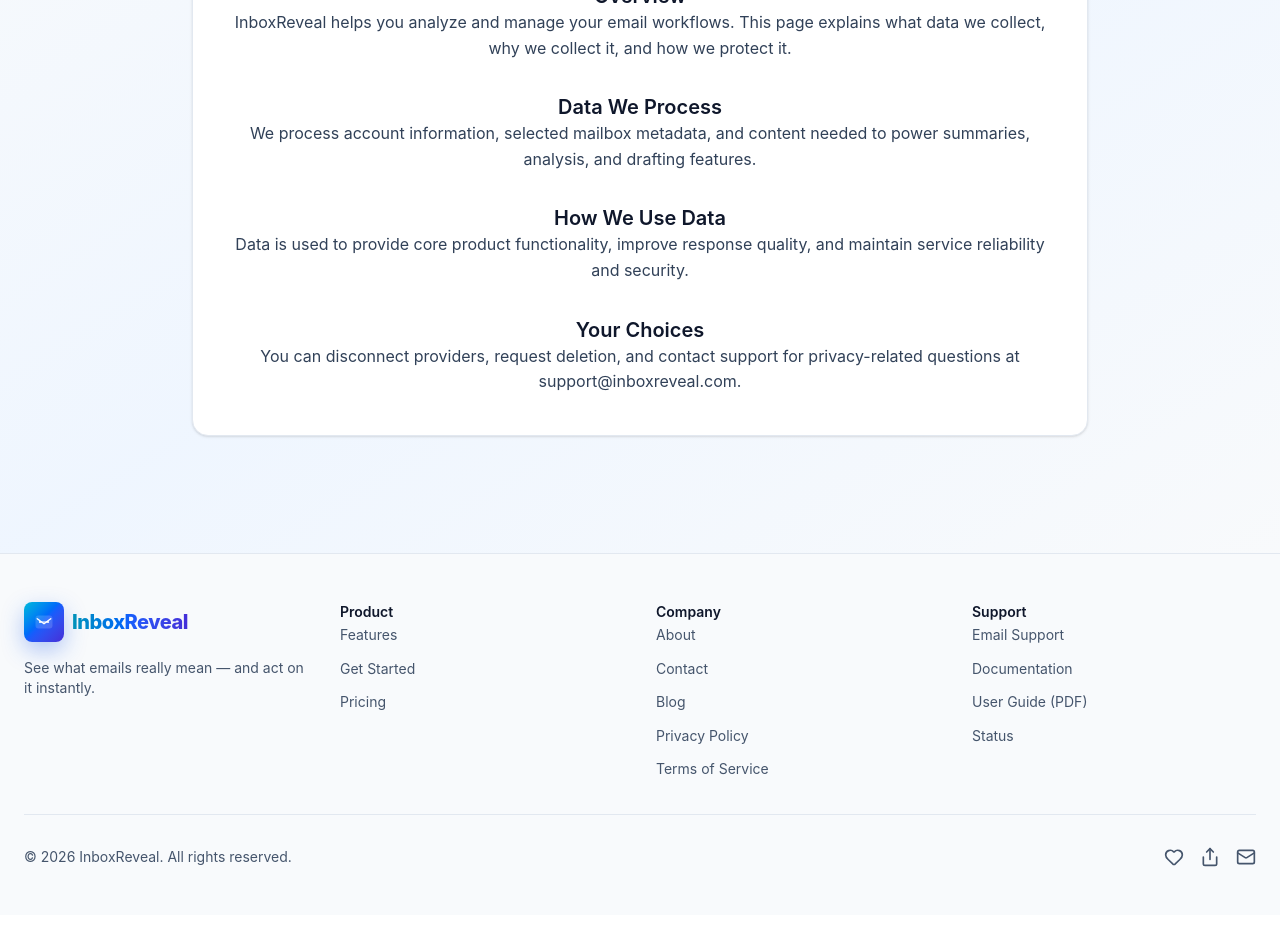
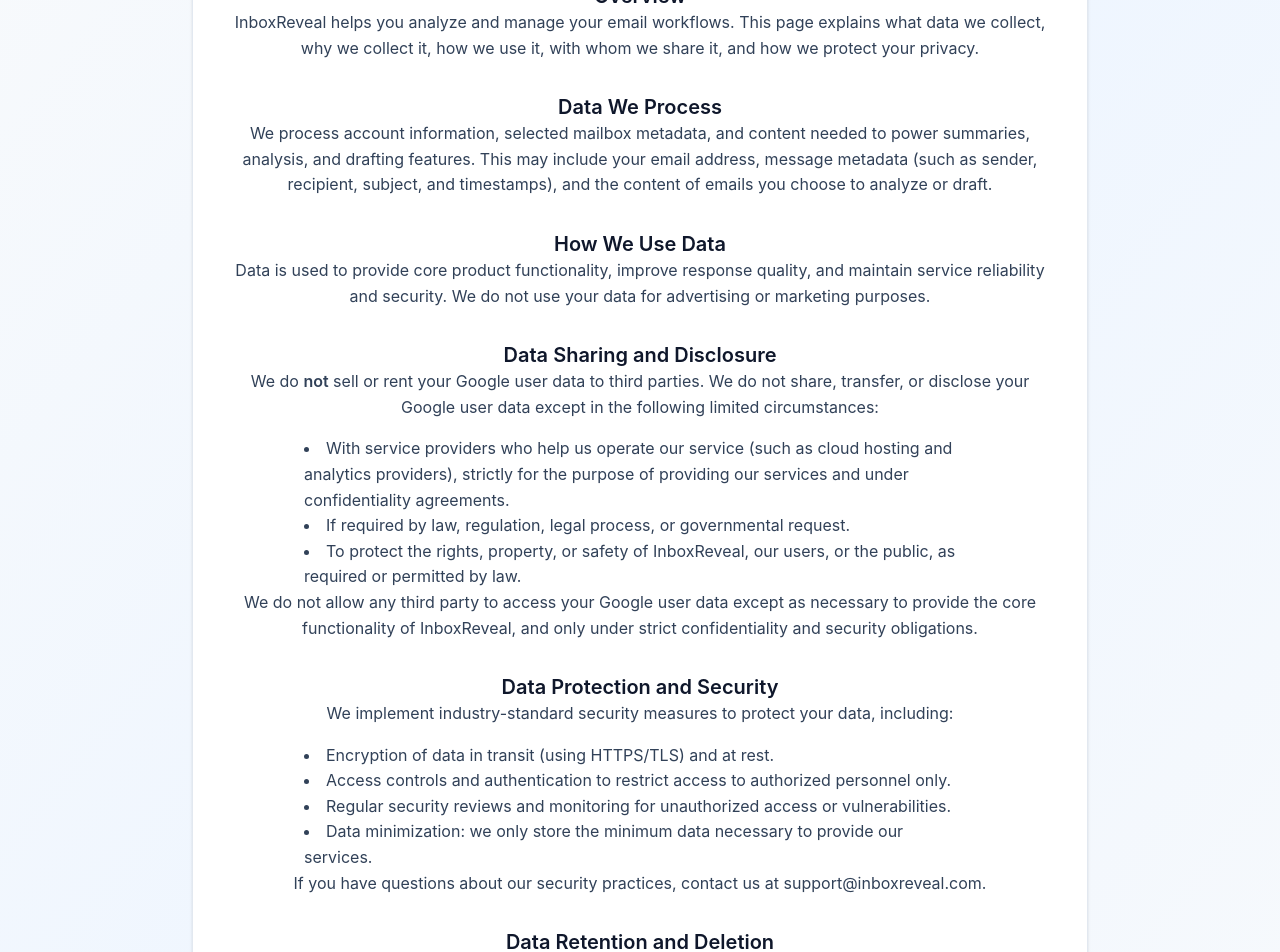
Before and after one commit to abraraslam/inboxreveal, a Next.js app: page /privacy-policy in a window 1280 px wide. Shown: the part 320-1272 px from the top of the page. Before the commit the page ends 1235 px from the top, so only its background shows below. Built offline with nearby package versions, Linux system fonts and the light colour scheme; no server answers.

Commit message:
Update privacy policy to meet Google OAuth requirements (data sharing, protection, retention)

```diff
--- a/app/(marketing)/privacy-policy/page.tsx
+++ b/app/(marketing)/privacy-policy/page.tsx
@@ -14,28 +14,62 @@
             <section>
               <h2 className="mb-4 text-xl font-semibold text-slate-900 text-center">Overview</h2>
               <p className="mb-6 text-center">
-                InboxReveal helps you analyze and manage your email workflows. This page explains what data we collect, why we collect it, and how we protect it.
+                InboxReveal helps you analyze and manage your email workflows. This page explains what data we collect, why we collect it, how we use it, with whom we share it, and how we protect your privacy.
               </p>
             </section>
 
             <section>
               <h2 className="mb-4 text-xl font-semibold text-slate-900 text-center">Data We Process</h2>
               <p className="mb-6 text-center">
-                We process account information, selected mailbox metadata, and content needed to power summaries, analysis, and drafting features.
+                We process account information, selected mailbox metadata, and content needed to power summaries, analysis, and drafting features. This may include your email address, message metadata (such as sender, recipient, subject, and timestamps), and the content of emails you choose to analyze or draft.
               </p>
             </section>
 
             <section>
               <h2 className="mb-4 text-xl font-semibold text-slate-900 text-center">How We Use Data</h2>
               <p className="mb-6 text-center">
-                Data is used to provide core product functionality, improve response quality, and maintain service reliability and security.
+                Data is used to provide core product functionality, improve response quality, and maintain service reliability and security. We do not use your data for advertising or marketing purposes.
+              </p>
+            </section>
+
+            <section>
+              <h2 className="mb-4 text-xl font-semibold text-slate-900 text-center">Data Sharing and Disclosure</h2>
+              <p className="mb-6 text-center">
+                We do <span className="font-semibold">not</span> sell or rent your Google user data to third parties. We do not share, transfer, or disclose your Google user data except in the following limited circumstances:
+                <ul className="list-disc list-inside mt-4 text-left mx-auto max-w-2xl">
+                  <li>With service providers who help us operate our service (such as cloud hosting and analytics providers), strictly for the purpose of providing our services and under confidentiality agreements.</li>
+                  <li>If required by law, regulation, legal process, or governmental request.</li>
+                  <li>To protect the rights, property, or safety of InboxReveal, our users, or the public, as required or permitted by law.</li>
+                </ul>
+                We do not allow any third party to access your Google user data except as necessary to provide the core functionality of InboxReveal, and only under strict confidentiality and security obligations.
+              </p>
+            </section>
+
+            <section>
+              <h2 className="mb-4 text-xl font-semibold text-slate-900 text-center">Data Protection and Security</h2>
+              <p className="mb-6 text-center">
+                We implement industry-standard security measures to protect your data, including:
+                <ul className="list-disc list-inside mt-4 text-left mx-auto max-w-2xl">
+                  <li>Encryption of data in transit (using HTTPS/TLS) and at rest.</li>
+                  <li>Access controls and authentication to restrict access to authorized personnel only.</li>
+                  <li>Regular security reviews and monitoring for unauthorized access or vulnerabilities.</li>
+                  <li>Data minimization: we only store the minimum data necessary to provide our services.</li>
+                </ul>
+                If you have questions about our security practices, contact us at support@inboxreveal.com.
+              </p>
+            </section>
+
+            <section>
+              <h2 className="mb-4 text-xl font-semibold text-slate-900 text-center">Data Retention and Deletion</h2>
+              <p className="mb-6 text-center">
+                We retain your Google user data only as long as necessary to provide our services to you and to comply with legal obligations. You may request deletion of your account and associated Google user data at any time by contacting support@inboxreveal.com or using the account deletion feature in the app. Upon deletion, we will remove your Google user data from our systems within 30 days, except where retention is required by law.
               </p>
             </section>
 
             <section>
               <h2 className="mb-4 text-xl font-semibold text-slate-900 text-center">Your Choices</h2>
               <p className="mb-6 text-center">
-                You can disconnect providers, request deletion, and contact support for privacy-related questions at support@inboxreveal.com.
+                You can disconnect providers, request deletion, and contact support for privacy-related questions at support@inboxreveal.com. You may also review and update your preferences at any time in the app settings.
               </p>
             </section>
           </div>
```
